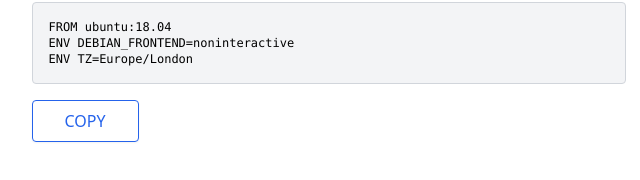
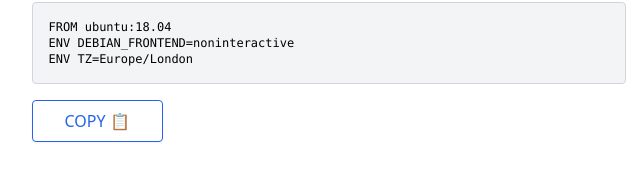
Before and after one commit to felipesere/dockerfile.xyz, a website: page index.html in a window 1280 px wide. Shown: the part 312-492 px from the top of the page, 311-951 px from the left. Drawn offline with nearby package versions, Linux system fonts and the light colour scheme; some packages are replaced by stand-ins of ours; a script that the page names is missing.

Commit message:
Add a clipbord emoji

```diff
--- a/index.html
+++ b/index.html
@@ -72,7 +72,7 @@
           </template>
         </code>
 
-        <button @click="$clipboard(dockerfile().join('\n'))" class="my-4 uppercase px-8 py-2 rounded border border-blue-600 text-blue-600 max-w-max shadow-sm hover:shadow-md">Copy</button>
+        <button @click="$clipboard(dockerfile().join('\n'))" class="my-4 uppercase px-8 py-2 rounded border border-blue-600 text-blue-600 max-w-max shadow-sm hover:shadow-md">Copy 📋</button>
       </div>
     </main>
   </body>
```
